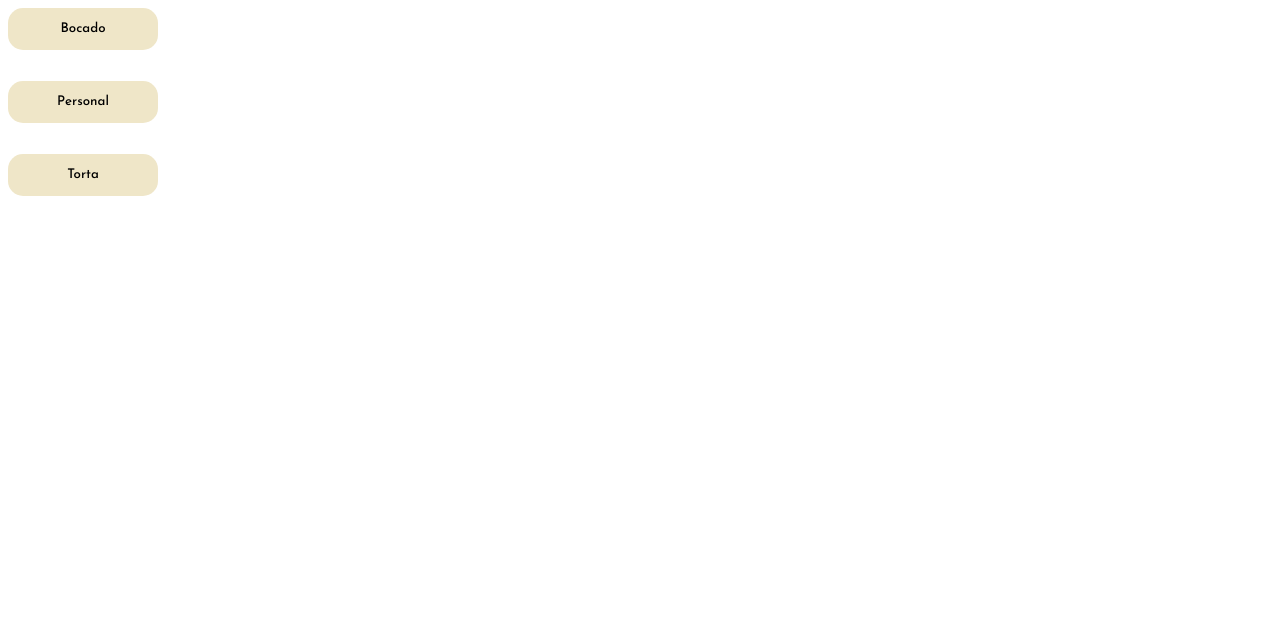
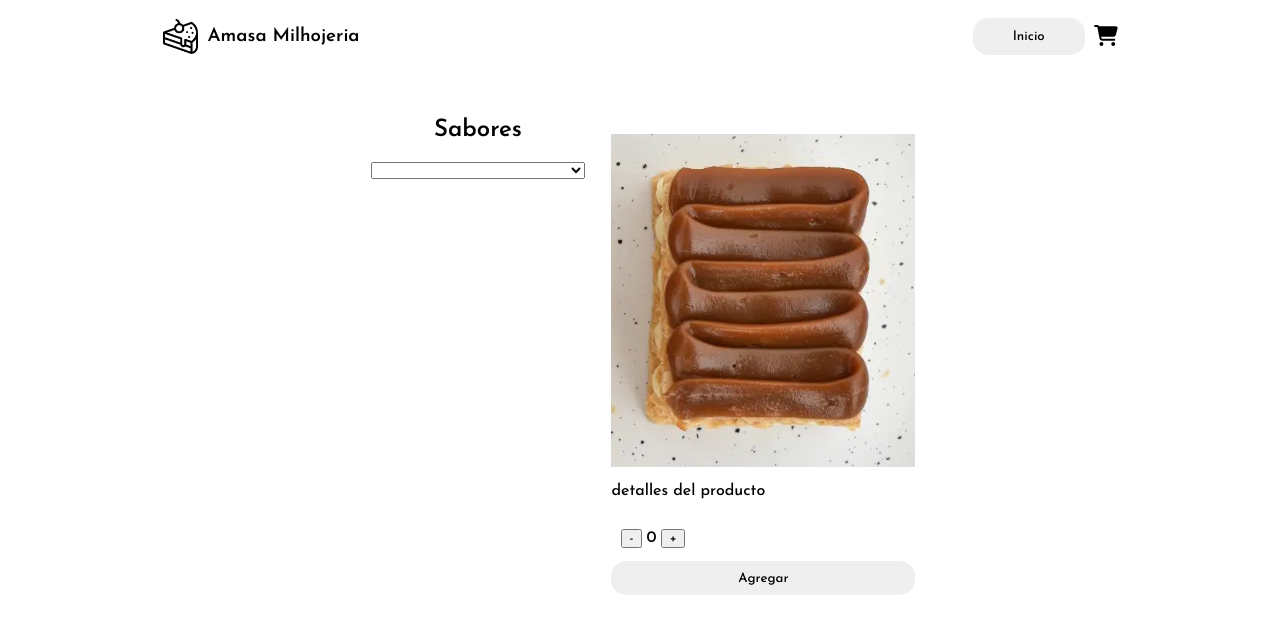
Before and after one commit to Yulanyandrea/AmasaMilhojeria_Frontend, a React (Create React App) app: page /milhojas_bocado in a window 1280 px wide. Shown: the top 634 px of the page. Built offline with nearby package versions, Linux system fonts and the light colour scheme.

Commit message:
bocado's page

```diff
--- a/src/App.jsx
+++ b/src/App.jsx
@@ -1,10 +1,10 @@
 import { Route, Routes } from 'react-router-dom';
 import Home from './pages/Home/Home';
 import PrincipalPage from './pages/PrincipalPage/PrincipalPage';
-import Menu from './components/Menu/Menu';
 import './App.css';
 import Cake from './pages/Cake/Cake';
 import Personal from './pages/Personal/Personal';
+import HalfCake from './pages/HalfCake/HalfCake';
 
 const App = () => {
   return (
@@ -12,9 +12,9 @@ const App = () => {
       <Routes>
         <Route path="/" element={<Home />} />
         <Route path="/Amasa_Home" element={<PrincipalPage />} />
-        <Route path="/milhojas_bocado" element={<Menu />} />
         <Route path="/milhojas_torta" element={<Cake />} />
         <Route path="/milhojas_personal" element={<Personal />} />
+        <Route path="/milhojas_bocado" element={<HalfCake />} />
       </Routes>
 
     </div>
--- a/src/pages/HalfCake/HalfCake.jsx
+++ b/src/pages/HalfCake/HalfCake.jsx
@@ -0,0 +1,38 @@
+import Header from '../../components/Header/Header';
+
+const HalfCake = () => {
+  return (
+    <>
+      <Header />
+      <section className="containerCake">
+        <aside className="containerCake__side1">
+          <h2 className="containerCake">Sabores</h2>
+          <select name="taste" className="containerCake" label="taste">
+            <option name="null"> </option>
+            <option name="taste">Arandanos</option>
+          </select>
+
+        </aside>
+        <aside className="containerCake__side2">
+          <img src="./images/bocado.png" alt="" className="containerCake__image" />
+          <section className="containerCake__description">
+            <title className="containerCake__title">Arandanos</title>
+            <p className="containerCake___detail">detalles del producto</p>
+          </section>
+          <section className="containerCake__amount">
+            <button type="submit" className="containerCake__subtraction">-</button>
+            <label htmlFor="taste" className="containerCake__amount--am">0</label>
+            <button type="submit" className="containerCake__add">+</button>
+          </section>
+          <section className="containerCake__submitBtn">
+            <button type="submit" className="containerCake__submitBtn--sub">Agregar</button>
+          </section>
+        </aside>
+      </section>
+
+    </>
+
+  );
+};
+
+export default HalfCake;
```
Also changed, not shown: public/images/bocado.png (added), public/images/cakeAmasa.jpg.
